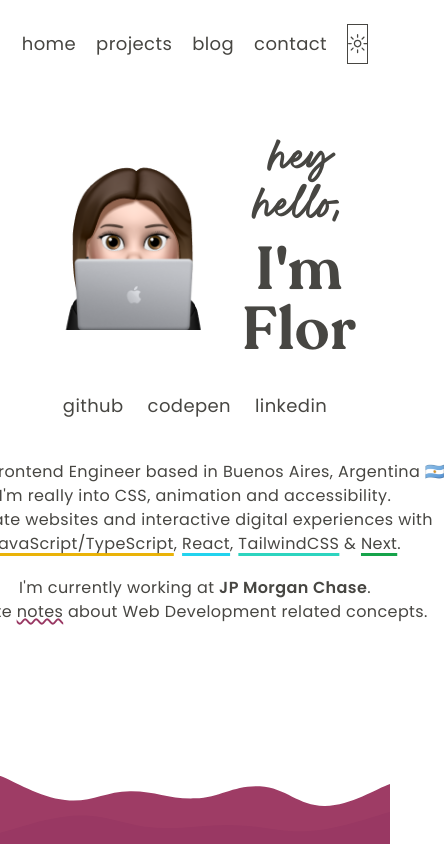
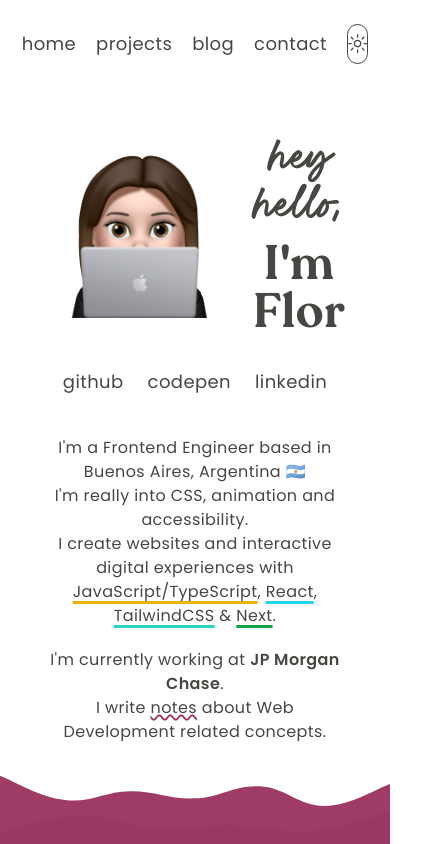
Before and after one commit to florxgomez/personal-website, a Next.js app: page / in a window 390 px wide. Shown: the whole page, 445 px wide, since content can reach past the window. Built offline with nearby package versions, Linux system fonts and the light colour scheme.

Commit message:
fix dark mode

```diff
--- a/src/app/(root)/page.tsx
+++ b/src/app/(root)/page.tsx
@@ -26,15 +26,17 @@
             <div className={`${myFont.className} text-5xl mb-3`}>
               hey hello,
             </div>{" "}
-            <div className={`${recoletaSemiBold.className} text-6xl mb-2`}>
+            <div
+              className={`${recoletaSemiBold.className} sm:text-6xl text-5xl mb-2`}
+            >
               I&apos;m Flor
             </div>
           </h1>
         </div>
         <Links />
-        <div className={"flex  items-center flex-col justify-center"}>
+        <div className={"flex items-center flex-col justify-center"}>
           <div className={`text-center ${poppins.className}`}>
-            <p className="sm:text-[20px] mt-10 text-[16px] text-nowrap">
+            <p className="sm:text-[20px] mt-10 text-[16px] sm:text-nowrap">
               I&apos;m a Frontend Engineer based in Buenos Aires, Argentina 🇦🇷
               <br />
               I&apos;m really into CSS, animation and accessibility. <br />I
--- a/src/app/posts/[slug]/layout.tsx
+++ b/src/app/posts/[slug]/layout.tsx
@@ -23,7 +23,7 @@
     <html
       suppressHydrationWarning
       lang="en"
-      className="h-screen w-screen bg-no-repeat bg-bottom bg-contain"
+      className="h-screen w-full bg-no-repeat bg-bottom bg-contain"
     >
       <body className={poppins.className}>
         <ThemeProvider
--- a/src/components/NavBar.tsx
+++ b/src/components/NavBar.tsx
@@ -5,16 +5,16 @@
   return (
     <nav className="container mx-auto mt-6 text-lg">
       <ul className="flex flex-row sm:gap-8 gap-5 items-center justify-center">
-        <li className="hover:text-primary dark:hover:text-primary-dark">
+        <li className="hover:text-primary dark:hover:text-primary dark:text-primary-dark">
           <Link href={"/"}>home</Link>
         </li>
-        <li className="hover:text-primary dark:hover:text-primary-dark">
+        <li className="hover:text-primary dark:hover:text-primary dark:text-primary-dark">
           <Link href={"/projects"}>projects</Link>
         </li>
-        <li className="hover:text-primary dark:hover:text-primary-dark">
+        <li className="hover:text-primary dark:hover:text-primary  dark:text-primary-dark">
           <Link href={"/blog"}>blog</Link>
         </li>
-        <li className="hover:text-primary dark:hover:text-primary-dark">
+        <li className="hover:text-primary dark:hover:text-primary  dark:text-primary-dark">
           <Link href={"mailto:florxgomez@gmail.com"}>contact</Link>
         </li>
         <ToggleMode />
--- a/src/components/ToggleMode.tsx
+++ b/src/components/ToggleMode.tsx
@@ -14,7 +14,11 @@
   return (
     <DropdownMenu>
       <DropdownMenuTrigger asChild>
-        <Button variant="outline" size="icon">
+        <Button
+          variant="outline"
+          size="icon"
+          className="rounded-full dark:text-gray-50"
+        >
           <SunIcon className="h-[1.2rem] w-[1.2rem] rotate-0 scale-100 transition-all dark:-rotate-90 dark:scale-0" />
           <MoonIcon className="absolute h-[1.2rem] w-[1.2rem] rotate-90 scale-0 transition-all dark:rotate-0 dark:scale-100" />
           <span className="sr-only">Toggle theme</span>
--- a/src/components/posts/PostCodeBlock.tsx
+++ b/src/components/posts/PostCodeBlock.tsx
@@ -13,7 +13,7 @@
 }) {
   const language = className?.replace("lang-", "");
   return className ? (
-    <div>
+    <div className="w-full">
       <SyntaxHighlighter
         language={language.toLowerCase()}
         style={materialDark}
--- a/src/components/posts/PostPoint.tsx
+++ b/src/components/posts/PostPoint.tsx
@@ -2,5 +2,5 @@
 import React from "react";
 
 export default function PostSection({ children }: { children: string[] }) {
-  return <li className={"list-disc ml-10 mb-1"}>{children}</li>;
+  return <li className={"list-disc ml-10 mb-1 w-full"}>{children}</li>;
 }
```
